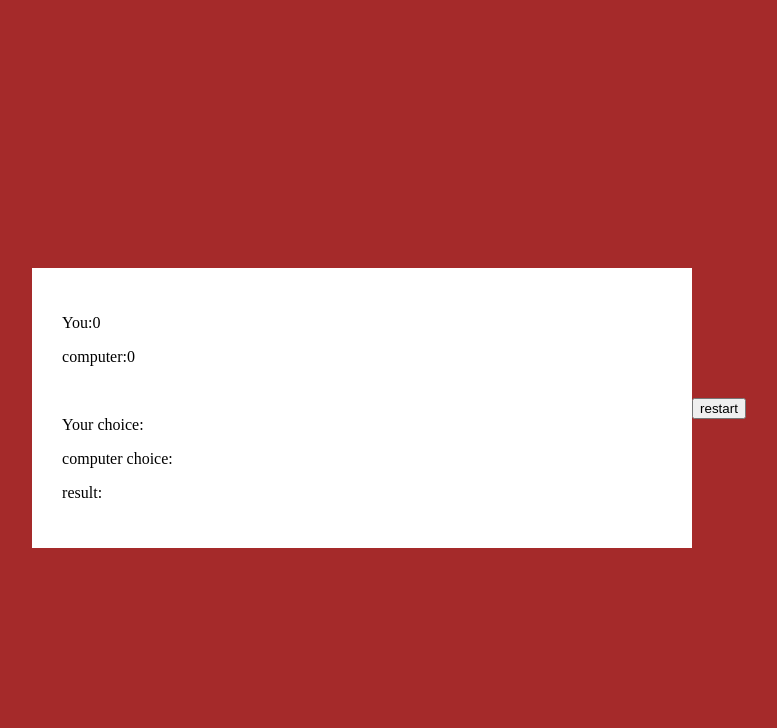
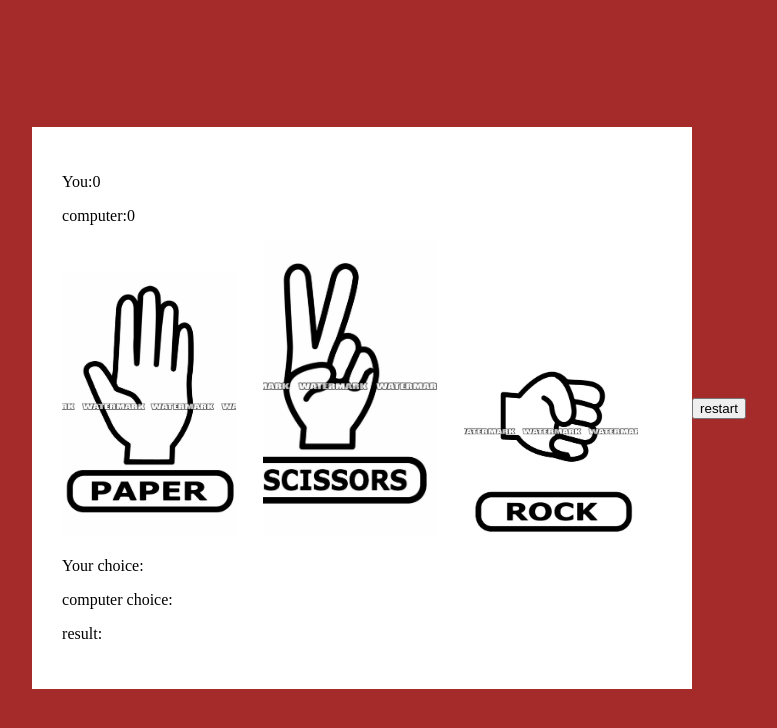
Before and after one commit to manduul2/project, a plain HTML site: page index.html in a window 1280 px wide. Shown: the whole page, without its empty margins (251-1028 px from the left). Drawn offline with Linux system fonts and the light colour scheme.

Commit message:
Update index.html

```diff
--- a/index.html
+++ b/index.html
@@ -31,9 +31,9 @@
             <p class="cOnoo">computer:0</p>
         </div>
         <div class="choice">
-            <img src="zurag/367990933_273889695605811_4599245389833998410_n.jpg" alt="" onclick="play('paper')">
-            <img src="zurag/368509955_301922382682458_7861562073025132105_n.jpg" alt="" onclick="play('scissors')">
-            <img src="zurag/377242156_300760842921850_7853362843754357901_n.jpg" alt="" onclick="play('rock')">
+            <img src="367990933_273889695605811_4599245389833998410_n.jpg" alt="" onclick="play('paper')">
+            <img src="368509955_301922382682458_7861562073025132105_n.jpg" alt="" onclick="play('scissors')">
+            <img src="377242156_300760842921850_7853362843754357901_n.jpg" alt="" onclick="play('rock')">
         </div>
         <div class="result">
             <p class="player">Your choice:</p>
```
